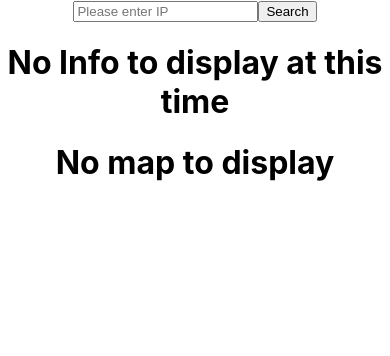
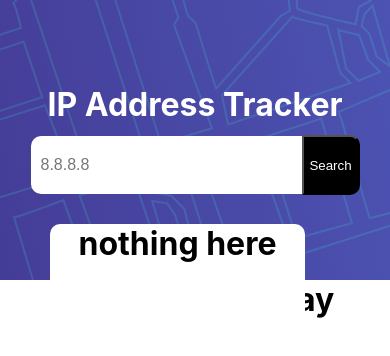
Before and after one commit to iyanez2314/ip-tracker, a React (Create React App) app: page / in a window 390 px wide. Shown: the top 356 px of the page. Built offline with nearby package versions, Linux system fonts and the light colour scheme.

Commit message:
added alot of in line styling due to some laziness but will add the css file and add the class names to each of the elements on the page, semi done with the mobile version still need to add some more styling to the page, I also need to figure out this weird bug

```diff
--- a/src/App.js
+++ b/src/App.js
@@ -4,6 +4,7 @@ import IpInfoBanner from "./Components/IpInfoBanner";
 import Map from "./Components/MapComponent";
 import SearchBar from "./Components/SearchBar";
 import "./App.css";
+import background from "./Images/pattern-bg-desktop.png";
 
 function App() {
   const API =
@@ -29,9 +30,45 @@ function App() {
   };
 
   return (
-    <div className="App">
-      <SearchBar onSearch={handleSeach} />
-      <IpInfoBanner ipAddressData={ipAddressData} />
+    <div
+      className="App"
+      style={{
+        height: "100vh",
+      }}
+    >
+      <div
+        className="header"
+        style={{
+          backgroundImage: `url(${background})`,
+          height: "280px",
+          width: "100%",
+          display: "flex",
+          alignItems: "center",
+          flexDirection: "column",
+          justifyContent: "center",
+          position: "relative",
+        }}
+      >
+        <div className="tracker-header" style={{ height: "50px" }}>
+          <h1 style={{ color: "white" }}>IP Address Tracker</h1>
+        </div>
+        <SearchBar onSearch={handleSeach} />
+      </div>
+      <div
+        className="info-banner-container"
+        style={{
+          background: "white",
+          width: "255px",
+          height: "294px",
+          borderRadius: "10px",
+          position: "absolute",
+          zIndex: 99999,
+          top: "224px",
+          left: "50px",
+        }}
+      >
+        <IpInfoBanner ipAddressData={ipAddressData} />
+      </div>
       {latlong.length === 0 ? (
         <h1>No map to display</h1>
       ) : (
--- a/src/Components/IpInfoBanner.js
+++ b/src/Components/IpInfoBanner.js
@@ -1,24 +1,43 @@
 import React from "react";
 
 const IpInfoBanner = ({ ipAddressData }) => {
-  console.log(ipAddressData);
   return (
-    <div>
+    <div
+      style={{
+        height: "100%",
+      }}
+    >
       {ipAddressData.length === 0 ? (
-        <div>
-          <h1>No Info to display at this time</h1>
-        </div>
+        <h1> nothing here</h1>
       ) : (
-        <div>
-          <h1>IP address</h1>
-          <h1>{ipAddressData.ip}</h1>
-          <h1>location</h1>
-          <h1>
-            {ipAddressData.location.city} {ipAddressData.location.region}{" "}
-            {ipAddressData.location.postalCode}
-          </h1>
-          <h1>ISP</h1>
-          <h1>{ipAddressData.isp}</h1>
+        <div
+          style={{
+            height: "100%",
+            display: "flex",
+            justifyContent: "space-evenly",
+            alignItems: "center",
+            flexDirection: "column",
+          }}
+        >
+          <div>
+            <p>IP address</p>
+            <p>{ipAddressData.ip}</p>
+          </div>
+          <div>
+            <p>Timezone</p>
+            <p>{ipAddressData.location.timezone}</p>
+          </div>
+          <div>
+            <p>location</p>
+            <p>
+              {ipAddressData.location.city} {ipAddressData.location.region}{" "}
+              {ipAddressData.location.postalCode}
+            </p>
+          </div>
+          <div>
+            <p>ISP</p>
+            <p>{ipAddressData.isp}</p>
+          </div>
         </div>
       )}
     </div>
--- a/src/Components/MapComponent.js
+++ b/src/Components/MapComponent.js
@@ -7,7 +7,7 @@ const Map = ({ latlong }) => {
       <MapContainer
         center={[latlong[0].lat, latlong[0].lng]}
         zoom={13}
-        scrollWheelZoom={false}
+        scrollWheelZoom={true}
         style={{ height: "100vh" }}
       >
         <TileLayer
--- a/src/Components/SearchBar.js
+++ b/src/Components/SearchBar.js
@@ -14,12 +14,32 @@ const SearchBar = ({ onSearch }) => {
   return (
     <div className="search-bar-container">
       <input
+        style={{
+          height: "58px",
+          width: "261px",
+          border: "none",
+          borderRadius: "10px 0px 0px 10px",
+          paddingLeft: "10px",
+          fontSize: "16px",
+        }}
         type="text"
-        placeholder="Please enter IP"
+        placeholder="8.8.8.8"
         value={ipAdress}
         onChange={handleUserInput}
       />
-      <button onClick={handleSeach}>Search</button>
+      <button
+        style={{
+          height: "60px",
+          width: "58px",
+          borde: "none",
+          borderRadius: "0px 10px 10px 0px",
+          color: "white",
+          background: "black",
+        }}
+        onClick={handleSeach}
+      >
+        Search
+      </button>
     </div>
   );
 };
--- a/src/index.css
+++ b/src/index.css
@@ -1,13 +1,18 @@
+* {
+  margin: 0;
+  padding: 0;
+}
+
 body {
   margin: 0;
-  font-family: -apple-system, BlinkMacSystemFont, 'Segoe UI', 'Roboto', 'Oxygen',
-    'Ubuntu', 'Cantarell', 'Fira Sans', 'Droid Sans', 'Helvetica Neue',
+  font-family: -apple-system, BlinkMacSystemFont, "Segoe UI", "Roboto", "Oxygen",
+    "Ubuntu", "Cantarell", "Fira Sans", "Droid Sans", "Helvetica Neue",
     sans-serif;
   -webkit-font-smoothing: antialiased;
   -moz-osx-font-smoothing: grayscale;
 }
 
 code {
-  font-family: source-code-pro, Menlo, Monaco, Consolas, 'Courier New',
+  font-family: source-code-pro, Menlo, Monaco, Consolas, "Courier New",
     monospace;
 }
```
